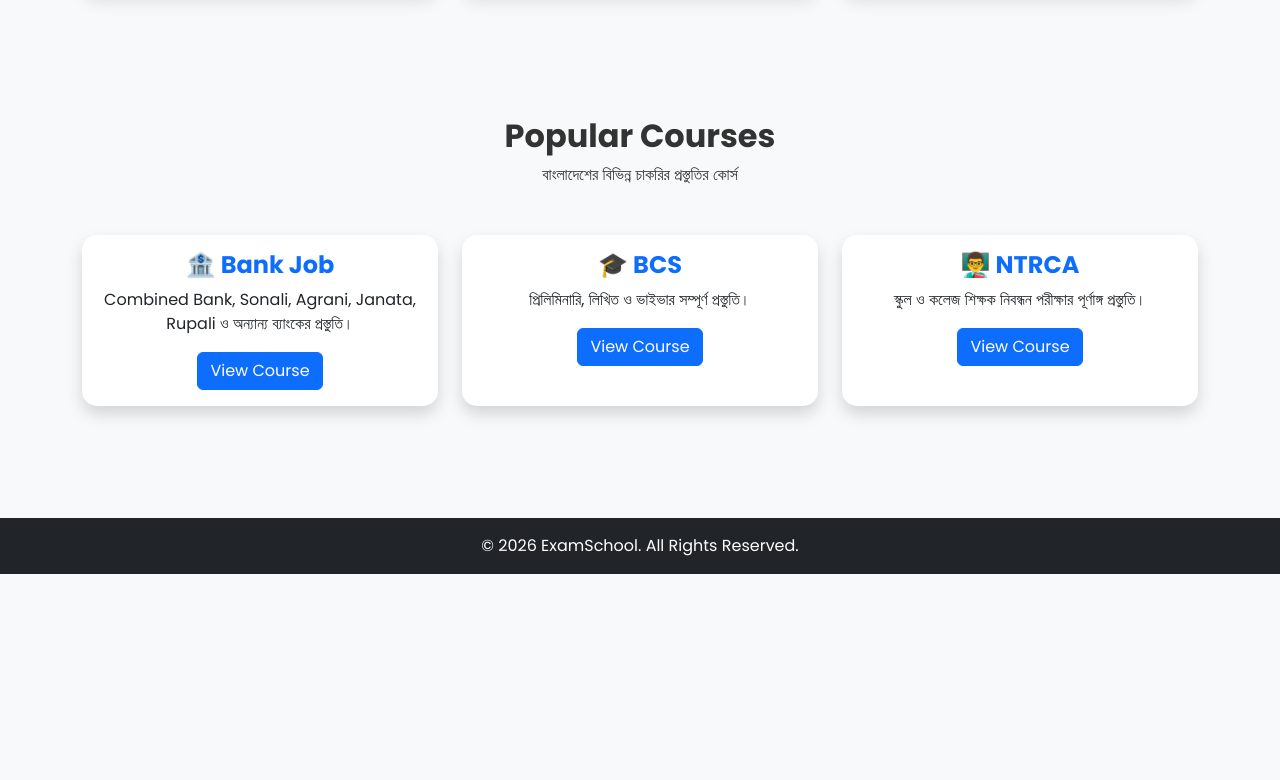
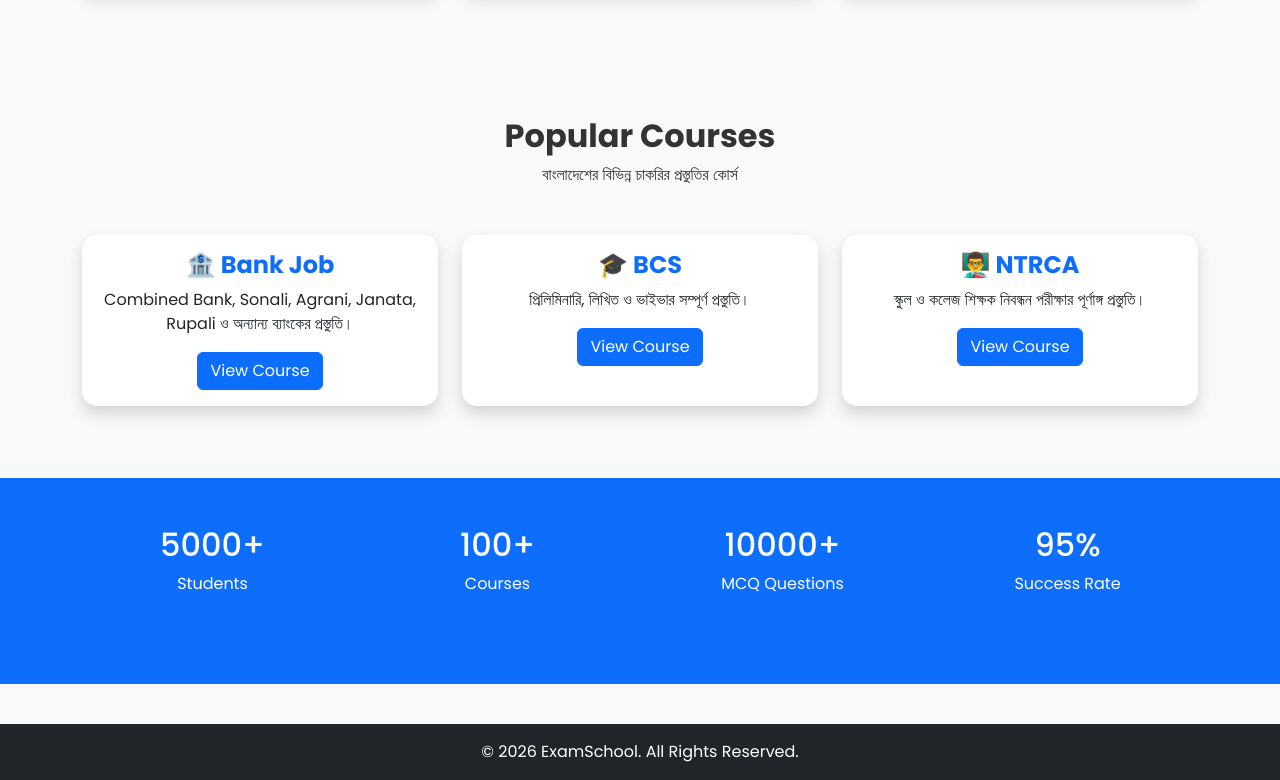
Before and after one commit to Asaduzzaman1999/ExamSchool, a plain HTML site: page index.html in a window 1280 px wide. Shown: the part 662-1442 px from the top of the page. Before the commit the page ends 1236 px from the top, so only its background shows below. Drawn offline with nearby package versions, Linux system fonts and the light colour scheme.

Commit message:
Update index.html

```diff
--- a/index.html
+++ b/index.html
@@ -121,6 +121,39 @@
     </div>
 </section>
 
+
+<!-- Statistics -->
+<section class="py-5 text-white" style="background:#0d6efd;">
+    <div class="container">
+        <div class="row text-center">
+
+            <div class="col-md-3 col-6 mb-4">
+                <h2>5000+</h2>
+                <p>Students</p>
+            </div>
+
+            <div class="col-md-3 col-6 mb-4">
+                <h2>100+</h2>
+                <p>Courses</p>
+            </div>
+
+            <div class="col-md-3 col-6 mb-4">
+                <h2>10000+</h2>
+                <p>MCQ Questions</p>
+            </div>
+
+            <div class="col-md-3 col-6 mb-4">
+                <h2>95%</h2>
+                <p>Success Rate</p>
+            </div>
+
+        </div>
+    </div>
+</section>
+
+
+
+
 <!-- Footer -->
 <footer class="bg-dark text-white text-center py-3">
     © 2026 ExamSchool. All Rights Reserved.
```
